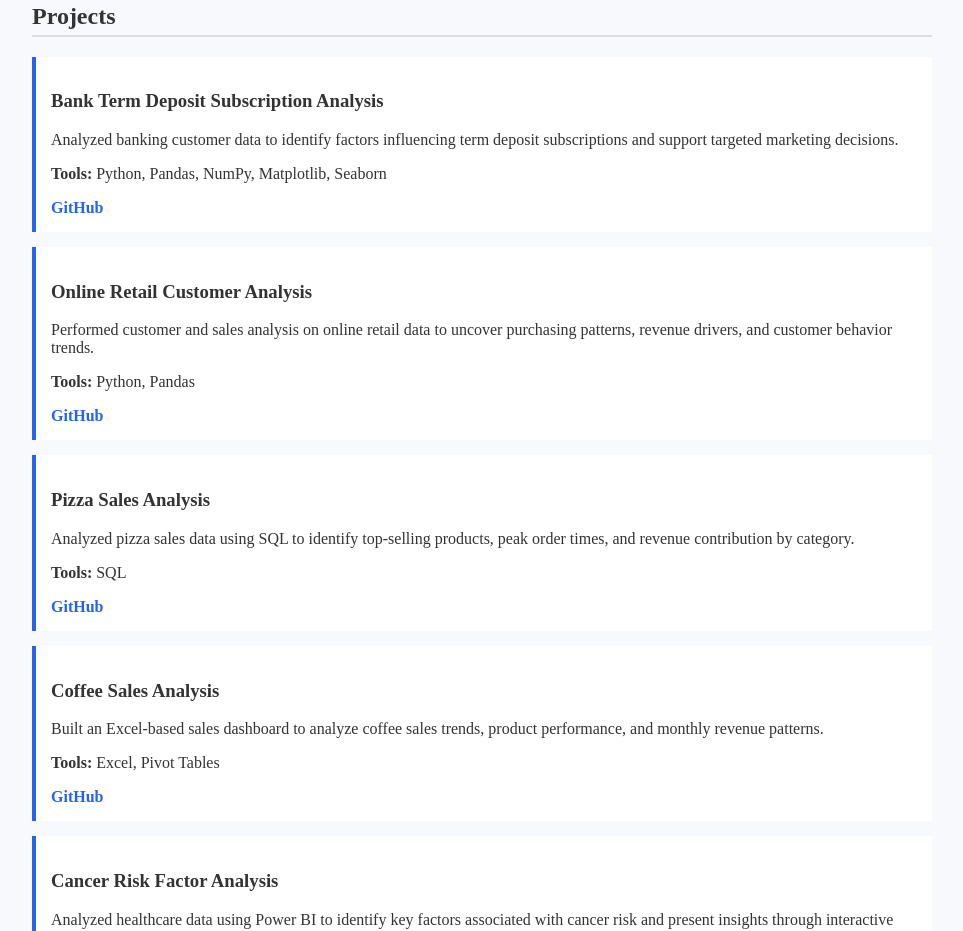
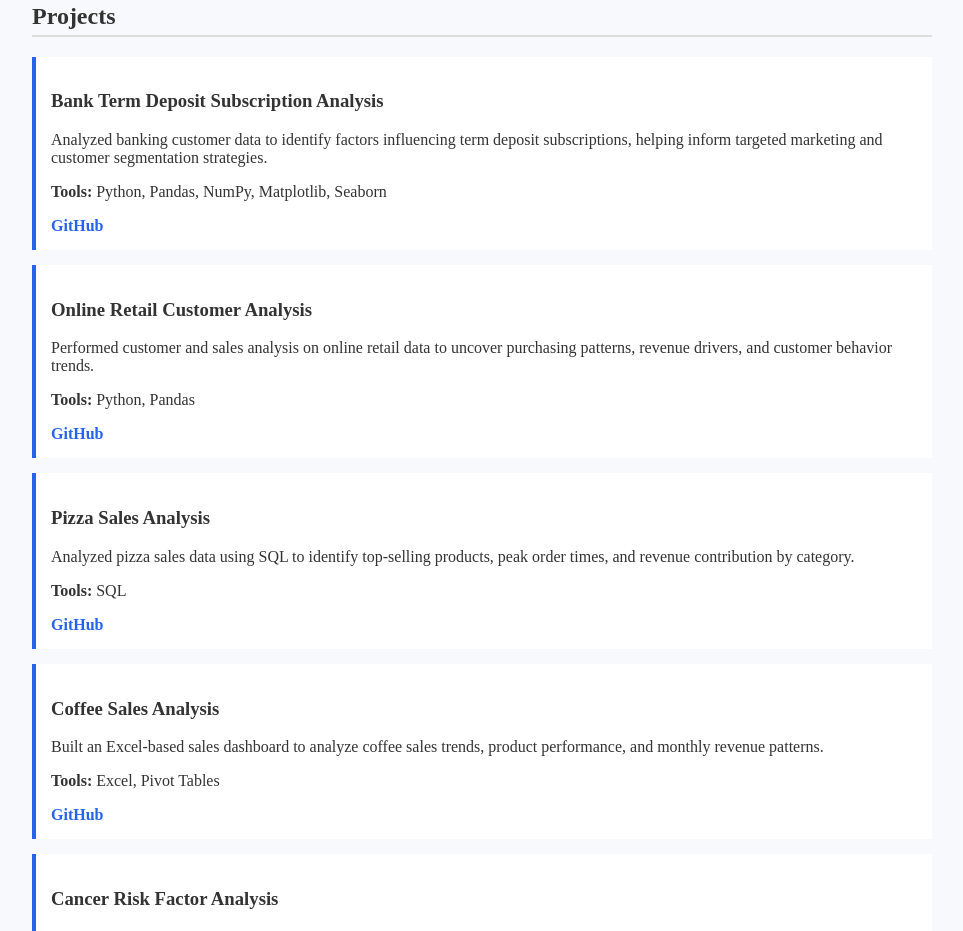
Before and after one commit to UpasanaBara-hub/UpasanaBara-hub.github.io, a plain HTML site: page index.html in a window 1280 px wide. Shown: the part 995-1926 px from the top of the page, without its empty margins (158-1121 px from the left). Drawn offline with Linux system fonts and the light colour scheme.

Commit message:
Update index.html

```diff
--- a/index.html
+++ b/index.html
@@ -133,7 +133,8 @@
 
     <div class="project">
         <h3>Bank Term Deposit Subscription Analysis</h3>
-    <p>Analyzed banking customer data to identify factors influencing term deposit subscriptions and support targeted marketing decisions.</p>
+    <p>Analyzed banking customer data to identify factors influencing term deposit subscriptions, helping inform targeted marketing and customer segmentation strategies.</p>
+
     <p><strong>Tools:</strong> Python, Pandas, NumPy, Matplotlib, Seaborn</p>
     <a href="https://github.com/UpasanaBara-hub/bank-term-deposit-subscription-analysis-python" target="_blank">GitHub</a>
     </div>
```
